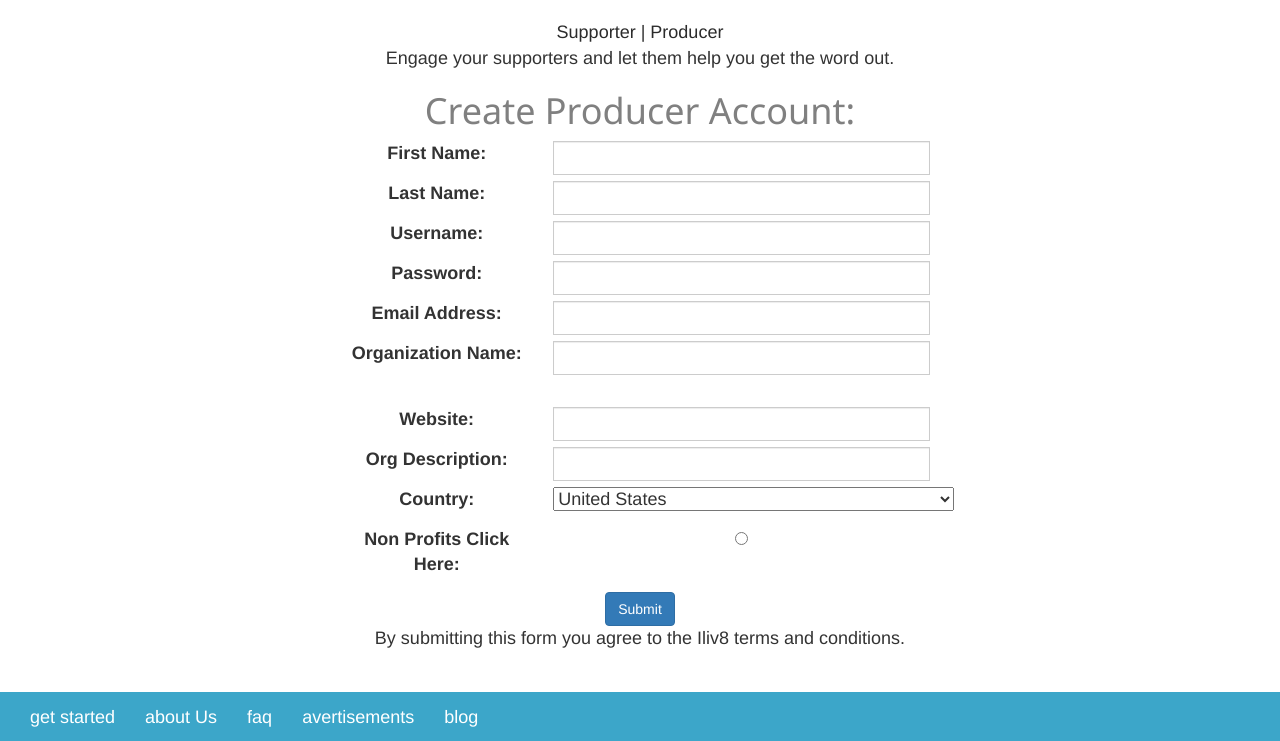
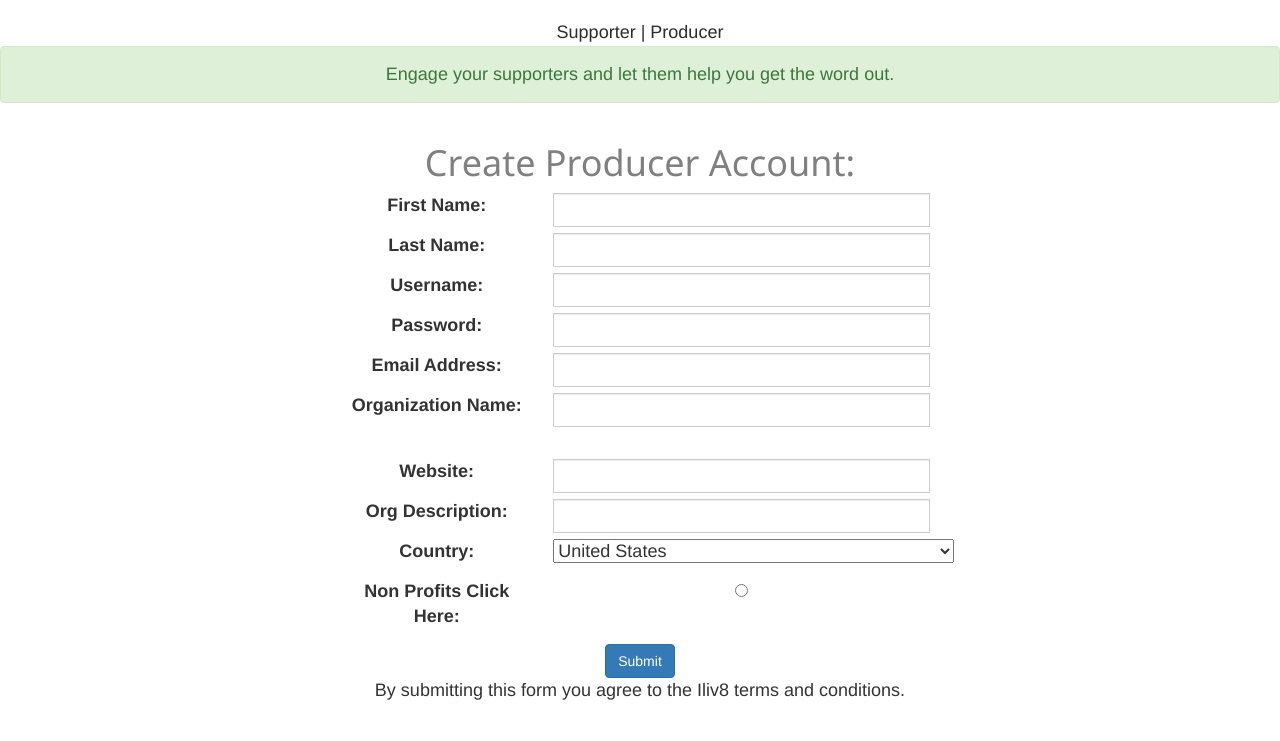
Before and after one commit to msamuels/social_monitization, a PHP site: template templates/create-producers.php in a window 1280 px wide. Shown: the part 82-823 px from the top of the page. Run offline with PHP 8.4, Linux system fonts and the light colour scheme; the template is opened without the code that fills it, so the values that code supplies are empty.

Commit message:
Messaging

```diff
--- a/templates/create-producers.php
+++ b/templates/create-producers.php
@@ -58,7 +58,7 @@
 
 </div>
 
-<div class="row">
+<div class="row alert alert-success">
     Engage your supporters and let them help you get the word out.
 </div>
 
--- a/templates/create-supporter.php
+++ b/templates/create-supporter.php
@@ -50,7 +50,7 @@
 </div>
 
 
-<div class="row">
+<div class="row alert alert-success ">
     The importance of your support can’t be overstated. Your support helps shine a light on great projects.
 </div>
 
```
